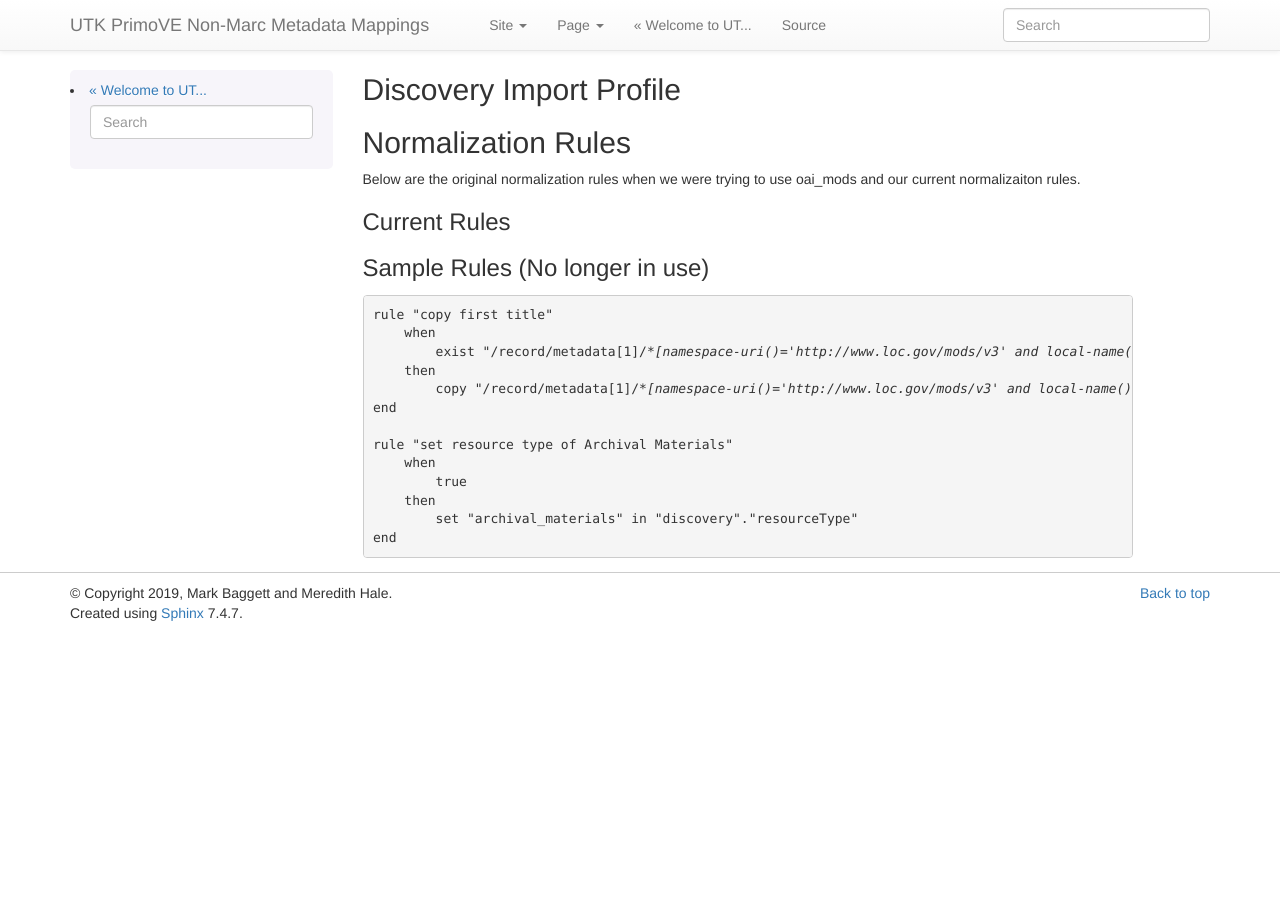
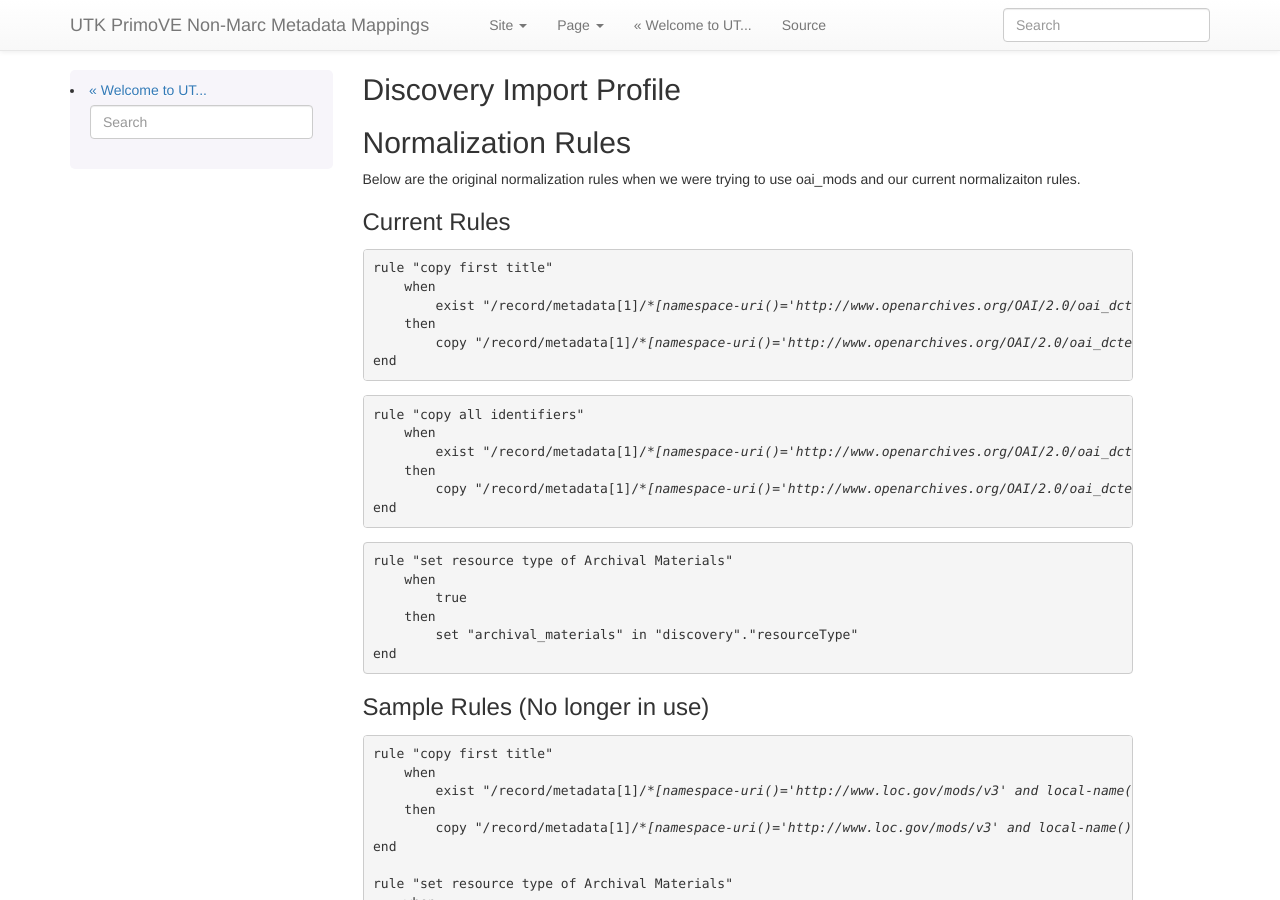
Before and after one commit to markpbaggett/primove_metadata, a Sphinx documentation site: the page built from docs/source/external_sources/archivesspace.rst, in a window 1280 px wide and 900 px high, scrolled down 2074 px. Built offline with Sphinx 7.4.7, drawn with Linux system fonts in a browser that asks for light colours; before the commit the page ends 2707 px from its top, so only the background shows below that.

Commit message:
Add normalization rules for title, identifiers, and resource types.

```diff
--- a/docs/source/external_sources/archivesspace.rst
+++ b/docs/source/external_sources/archivesspace.rst
@@ -121,6 +121,37 @@ Below are the original normalization rules when we were trying to use oai_mods a
 Current Rules
 -------------
 
+.. code-block:: rst
+    :name: Copy First Title
+
+    rule "copy first title"
+        when
+            exist "/record/metadata[1]/*[namespace-uri()='http://www.openarchives.org/OAI/2.0/oai_dcterms/' and local-name()='dcterms'][1]/*[namespace-uri()='http://purl.org/dc/terms/' and local-name()='title'][1]"
+        then
+            copy "/record/metadata[1]/*[namespace-uri()='http://www.openarchives.org/OAI/2.0/oai_dcterms/' and local-name()='dcterms'][1]/*[namespace-uri()='http://purl.org/dc/terms/' and local-name()='title'][1]" to "dc"."title"
+    end
+
+
+.. code-block:: rst
+    :name: Copy All Identifiers
+
+    rule "copy all identifiers"
+        when
+            exist "/record/metadata[1]/*[namespace-uri()='http://www.openarchives.org/OAI/2.0/oai_dcterms/' and local-name()='dcterms'][1]/*[namespace-uri()='http://purl.org/dc/terms/' and local-name()='identifier']"
+        then
+            copy "/record/metadata[1]/*[namespace-uri()='http://www.openarchives.org/OAI/2.0/oai_dcterms/' and local-name()='dcterms'][1]/*[namespace-uri()='http://purl.org/dc/terms/' and local-name()='identifier']" to "dc"."identifier"
+    end
+
+.. code-block:: rst
+    :name: Set Resource Type
+
+    rule "set resource type of Archival Materials"
+        when
+            true
+        then
+            set "archival_materials" in "discovery"."resourceType"
+    end
+
 
 
 -------------------------------
```
